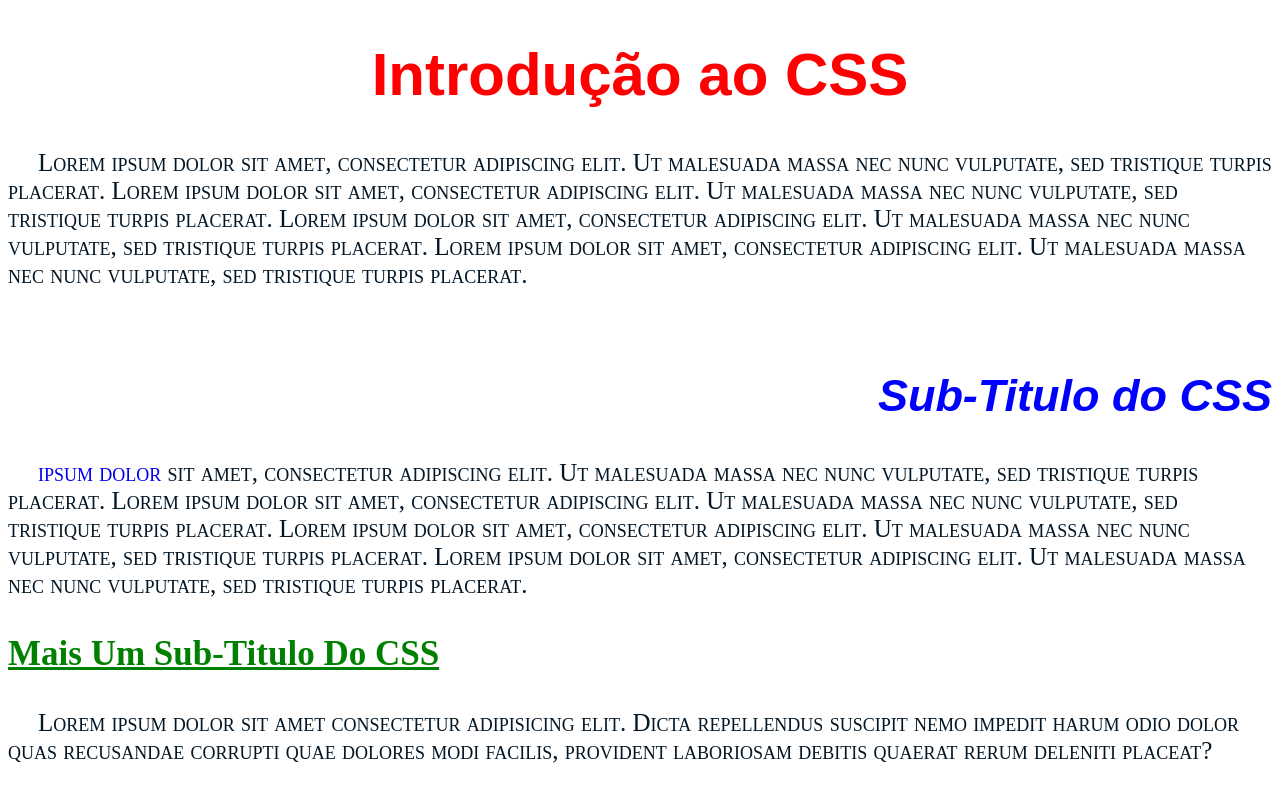
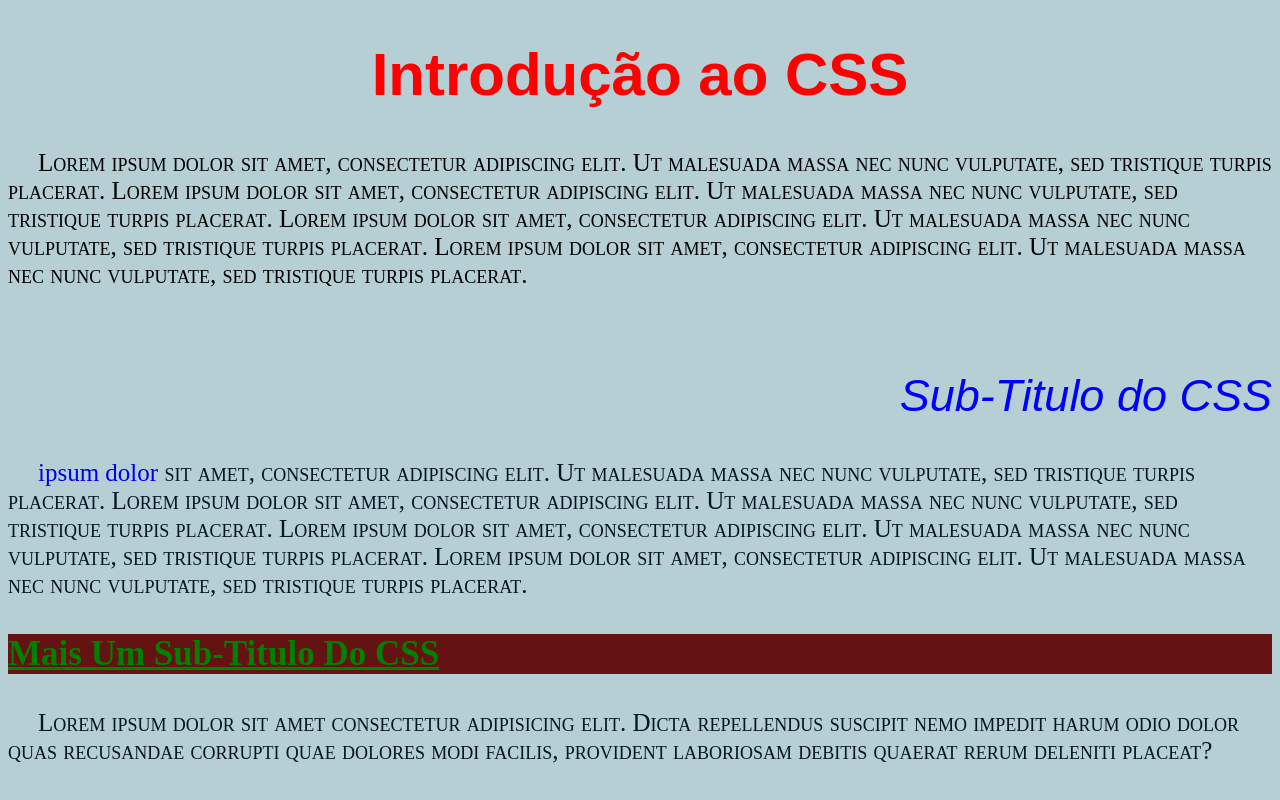
Before and after one commit to rgclobo/CursoWEB, a plain HTML site: page 02_IntruducaoaoCSS/01_IntroCSS.html in a window 1280 px wide. Drawn offline with Linux system fonts and the light colour scheme.

Commit message:
Intro CSS Fim

```diff
--- a/02_IntruducaoaoCSS/01_IntroCSS.html
+++ b/02_IntruducaoaoCSS/01_IntroCSS.html
@@ -4,11 +4,24 @@
     <meta charset="UTF-8">
     <meta name="viewport" content="width=device-width, initial-scale=1.0">
     <title>Introdução CSS</title>
-    <link rel="stylesheet" href="01_introCSS.css"
+   <link rel="stylesheet" href="01_introCSS.css">
+
+   <!-- <style>
+        p{
+            color: red;
+        }
+
+        a{
+            color: blue;
+            text-decoration: none;
+        }
+
+   </style> -->
+
 </head>
 <body>
     <h1>Introdução ao CSS</h1>
-    <p>
+    <p style="color: black;">
         Lorem ipsum dolor sit amet, consectetur adipiscing elit. Ut malesuada massa nec nunc vulputate, sed tristique turpis placerat.
         Lorem ipsum dolor sit amet, consectetur adipiscing elit. Ut malesuada massa nec nunc vulputate, sed tristique turpis placerat.
         Lorem ipsum dolor sit amet, consectetur adipiscing elit. Ut malesuada massa nec nunc vulputate, sed tristique turpis placerat.
--- a/02_IntruducaoaoCSS/01_introCSS.css
+++ b/02_IntruducaoaoCSS/01_introCSS.css
@@ -1,3 +1,8 @@
+body{
+    background-color: #b5cfd5;
+
+}
+
 h1{
     color: red;
     font-family: Arial, Helvetica, sans-serif;
@@ -10,6 +15,7 @@ h2{
     font-size: 45px;
     font-style: italic;
     text-align: right;
+    font-weight: normal;
 }
 h3{
     color: green;
@@ -17,6 +23,7 @@ h3{
     text-transform: capitalize;
     text-align: left;
     text-decoration: underline;
+    background-color: rgb(101, 18, 18);
 
 }
 p{
@@ -28,4 +35,5 @@ p{
 }
 a{
     text-decoration: none;
+    font-variant: normal;
 }
```
